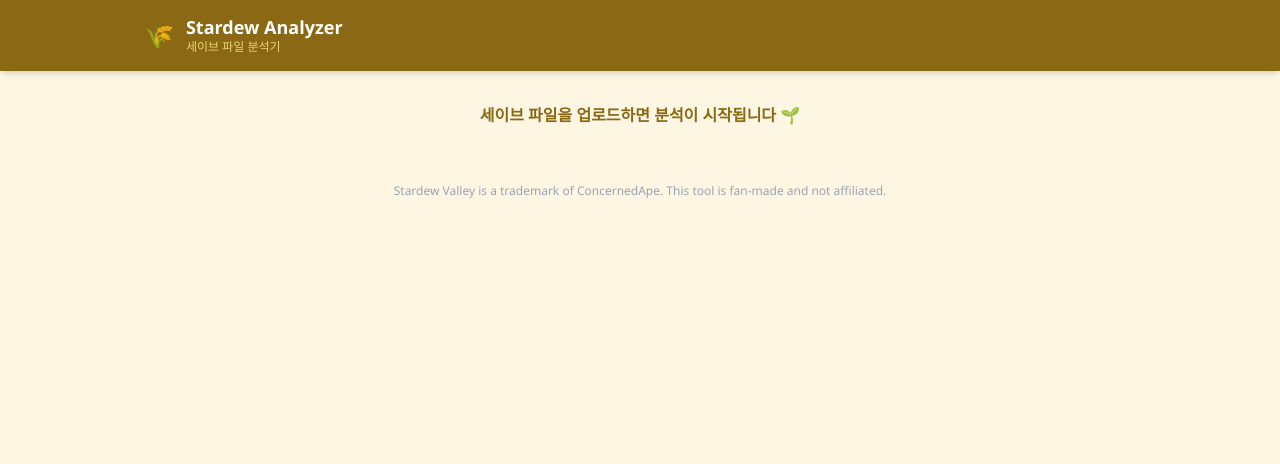
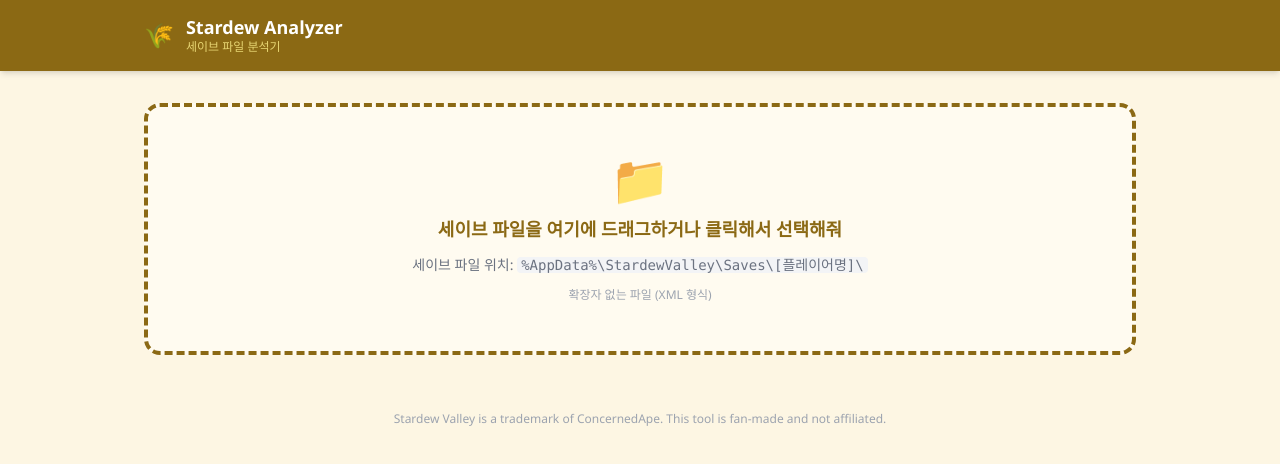
Before and after one commit to Dev-2A/stardew-analyzer, a React app in the folder frontend/: page / in a window 1280 px wide. Shown: the top 464 px of the page. Built offline with nearby package versions, Linux system fonts and the light colour scheme; the HTML template or start-up script is replaced by a standard one.

Commit message:
✨ 파일 업로드 UI 및 기본 정보 카드 컴포넌트 구현

```diff
--- a/frontend/src/App.jsx
+++ b/frontend/src/App.jsx
@@ -1,14 +1,72 @@
 import { useState } from "react";
+import { analyzeFile } from "./api/client";
+import BasicInfoCard from "./components/BasicInfoCard";
 import Layout from "./components/Layout";
+import UploadZone from "./components/UploadZone";
 
 export default function App() {
   const [result, setResult] = useState(null);
+  const [isLoading, setIsLoading] = useState(false);
+  const [error, setError] = useState(null);
+
+  const handleUpload = async (file) => {
+    setIsLoading(true);
+    setError(null);
+    setResult(null);
+
+    try {
+      const data = await analyzeFile(file);
+      setResult(data);
+    } catch (err) {
+      const msg =
+        err.response?.data?.detail ||
+        "파일 분석에 실패했습니다. 올바른 세이브 파일인지 확인해주세요.";
+      setError(msg);
+    } finally {
+      setIsLoading(false);
+    }
+  };
+
+  const handleReset = () => {
+    setResult(null);
+    setError(null);
+  };
 
   return (
     <Layout>
-      <p className="text-center text-stardew-brown font-semibold">
-        세이브 파일을 업로드하면 분석이 시작됩니다 🌱
-      </p>
+      {/* 업로드 영역: 결과가 없을 때만 표시 */}
+      {!result && <UploadZone onUpload={handleUpload} isLoading={isLoading} />}
+
+      {/* 에러 메시지 */}
+      {error && (
+        <div className="mt-4 p-4 bg-red-50 border-2 border-red-300 rounded-xl text-red-700 text-sm">
+          ⚠️ {error}
+        </div>
+      )}
+
+      {/* 분석 결과 */}
+      {result && (
+        <div className="space-y-6">
+          {/* 다시 분석 버튼 */}
+          <div className="flex justify-end">
+            <button
+              onClick={handleReset}
+              className="px-4 py-2 bg-stardew-brown text-white rounded-lg text-sm
+                         hover:bg-yellow-800 transition-colors"
+            >
+              🔄 다른 파일 분석하기
+            </button>
+          </div>
+
+          {/* 기본 정보 카드 */}
+          <BasicInfoCard data={result.basic_info} />
+
+          {/* 이후 단계에서 추가될 컴포넌트들 자리 */}
+          <div className="text-center text-gray-400 text-sm py-8">
+            스킬·우정도·퍼펙션 시각화는 다음 단계에서 추가됩니다 🌱
+          </div>
+        </div>
+      )}
     </Layout>
   );
 }
--- /dev/null
+++ b/frontend/src/components/BasicInfoCard.jsx
@@ -0,0 +1,37 @@
+export default function BasicInfoCard({ data }) {
+  const {
+    player_name,
+    farm_name,
+    money,
+    year,
+    season,
+    day,
+    farm_type,
+    hours_played,
+  } = data;
+
+  const rows = [
+    { label: "👤 플레이어", value: player_name },
+    { label: "🏡 농장 이름", value: `${farm_name} 농장` },
+    { label: "💰 현재 자금", value: `${money.toLocaleString()}G` },
+    { label: "📅 날짜", value: `${year}년 ${season} ${day}일` },
+    { label: "🌾 농장 종류", value: farm_type },
+    { label: "⏱ 플레이 시간", value: `약 ${hours_played}시간` },
+  ];
+
+  return (
+    <div className="bg-stardew-card border-2 border-stardew-brown rounded-2xl p-6 shadow-sm">
+      <h2 className="text-stardew-brown font-bold text-lg mb-4">
+        🧑‍🌾 농장 기본 정보
+      </h2>
+      <div className="grid grid-cols-2 gap-3">
+        {rows.map(({ label, value }) => (
+          <div key={label} className="flex flex-col">
+            <span className="text-xs text-gray-500">{label}</span>
+            <span className="font-semibold text-gray-800">{value}</span>
+          </div>
+        ))}
+      </div>
+    </div>
+  );
+}
--- /dev/null
+++ b/frontend/src/components/UploadZone.jsx
@@ -0,0 +1,76 @@
+import { useRef, useState } from "react";
+
+export default function UploadZone({ onUpload, isLoading }) {
+  const [isDragging, setIsDragging] = useState(false);
+  const inputRef = useRef(null);
+
+  const handleFile = (file) => {
+    if (!file) return;
+    onUpload(file);
+  };
+
+  const handleDrop = (e) => {
+    e.preventDefault();
+    setIsDragging(false);
+    const file = e.dataTransfer.files[0];
+    handleFile(file);
+  };
+
+  const handleDragOver = (e) => {
+    e.preventDefault();
+    setIsDragging(true);
+  };
+
+  const handleDragLeave = () => setIsDragging(false);
+
+  const handleChange = (e) => {
+    handleFile(e.target.files[0]);
+  };
+
+  return (
+    <div
+      className={`
+        border-4 border-dashed rounded-2xl p-12 text-center cursor-pointer
+        transition-colors duration-200
+        ${
+          isDragging
+            ? "border-stardew-green bg-green-50"
+            : "border-stardew-brown bg-stardew-card hover:bg-yellow-50"
+        }
+        ${isLoading ? "opacity-50 pointer-events-none" : ""}
+      `}
+      onClick={() => inputRef.current?.click()}
+      onDrop={handleDrop}
+      onDragOver={handleDragOver}
+      onDragLeave={handleDragLeave}
+    >
+      <input
+        ref={inputRef}
+        type="file"
+        className="hidden"
+        onChange={handleChange}
+      />
+
+      {isLoading ? (
+        <div className="flex flex-col items-center gap-3">
+          <div className="text-4xl animate-bounce">🌱</div>
+          <p className="text-stardew-brown font-semibold">분석 중입니다...</p>
+        </div>
+      ) : (
+        <div className="flex flex-col items-center gap-3">
+          <div className="text-5xl">📁</div>
+          <p className="text-stardew-brown font-bold text-lg">
+            세이브 파일을 여기에 드래그하거나 클릭해서 선택해줘
+          </p>
+          <p className="text-sm text-gray-500">
+            세이브 파일 위치:{" "}
+            <code className="bg-gray-100 px-1 rounded">
+              %AppData%\StardewValley\Saves\[플레이어명]\
+            </code>
+          </p>
+          <p className="text-xs text-gray-400">확장자 없는 파일 (XML 형식)</p>
+        </div>
+      )}
+    </div>
+  );
+}
```
